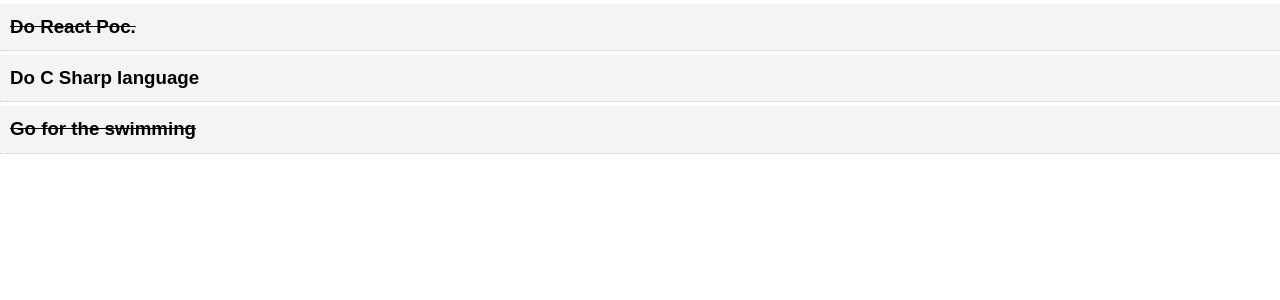
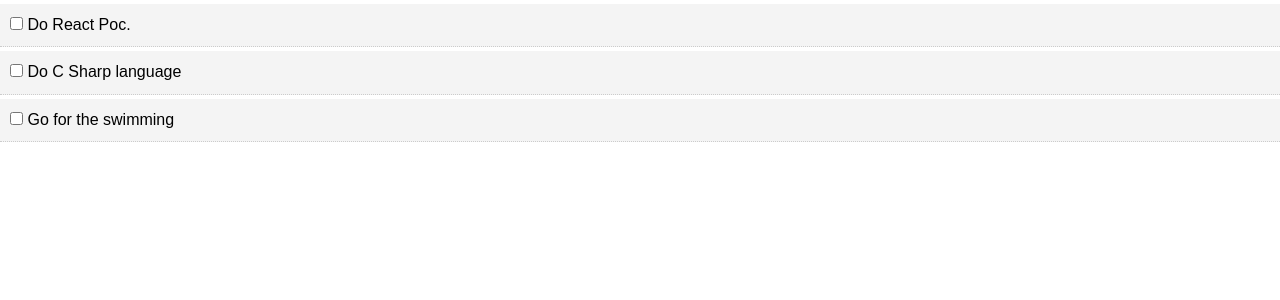
Before and after one commit to MrDroid17/TodoApp-With-React, a React (Create React App) app: page / in a window 1280 px wide. Shown: the top 300 px of the page. Built offline with nearby package versions, Linux system fonts and the light colour scheme.

Commit message:
Destructuring and binding data Cotrol Checkbox state

```diff
--- a/src/App.js
+++ b/src/App.js
@@ -1,4 +1,4 @@
-import React, {Component} from 'react';
+import React, { Component } from 'react';
 import './App.css';
 import Todos from './components/Todos'
 
@@ -8,7 +8,7 @@
       {
         id: 1,
         title: 'Do React Poc.',
-        completed: true
+        completed: false
       },
       {
         id: 2,
@@ -18,15 +18,26 @@
       {
         id: 3,
         title: 'Go for the swimming',
-        completed: true
+        completed: false
       },
     ]
   }
-  render(){
-    console.log(this.state.todos);
+  // mark complete toggle state
+  markComplete = (id) => {
+    this.setState({
+      todos: this.state.todos.map((todo) => {
+        if(todo.id === id){
+          todo.completed = !todo.completed;
+        }
+        return todo;
+      })
+    });
+  }
+
+  render() {
     return (
       <div className="App">
-       <Todos todos={this.state.todos}/>
+        <Todos todos={this.state.todos} markComplete={this.markComplete} />
       </div>
     );
   }
--- a/src/components/TodoItem.js
+++ b/src/components/TodoItem.js
@@ -37,10 +37,23 @@
         textDecoration: this.props.todo.completed ? 'line-through' : 'none'
       }
    }
+
+   markComplete = (e) =>{
+     console.log(this.props);
+   }
   render() {
+    /***
+     * Destructuring of props
+     * and pulling out variables
+     */
+    const {id, title} = this.props.todo;
+
     return (
       <div style={this.getStyle()}>
-        <h3>{this.props.todo.title}</h3>
+        <p>
+        <input type="checkbox" onChange={this.props.markComplete.bind(this, id)} /> {''}
+        {title}
+        </p>
       </div>
     )
   }
--- a/src/components/Todos.js
+++ b/src/components/Todos.js
@@ -8,9 +8,8 @@
 
 class Todos extends Component {
   render() {
-
     return this.props.todos.map((todo) => (
-      <TodoItem key={todo.id} todo={todo}/>
+      <TodoItem key={todo.id} todo={todo} markComplete={this.props.markComplete}/>
     ));
   }
 }
```
